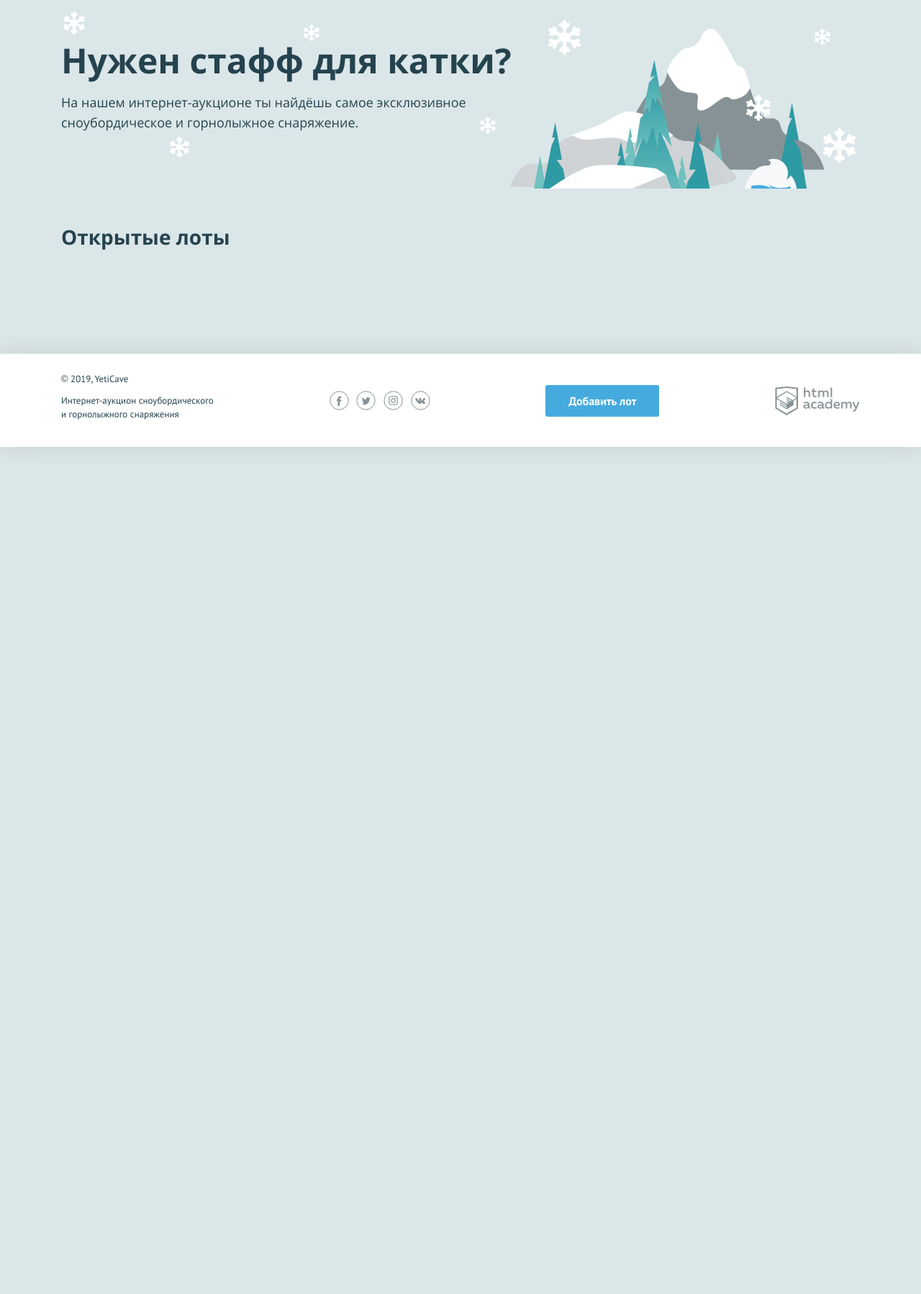
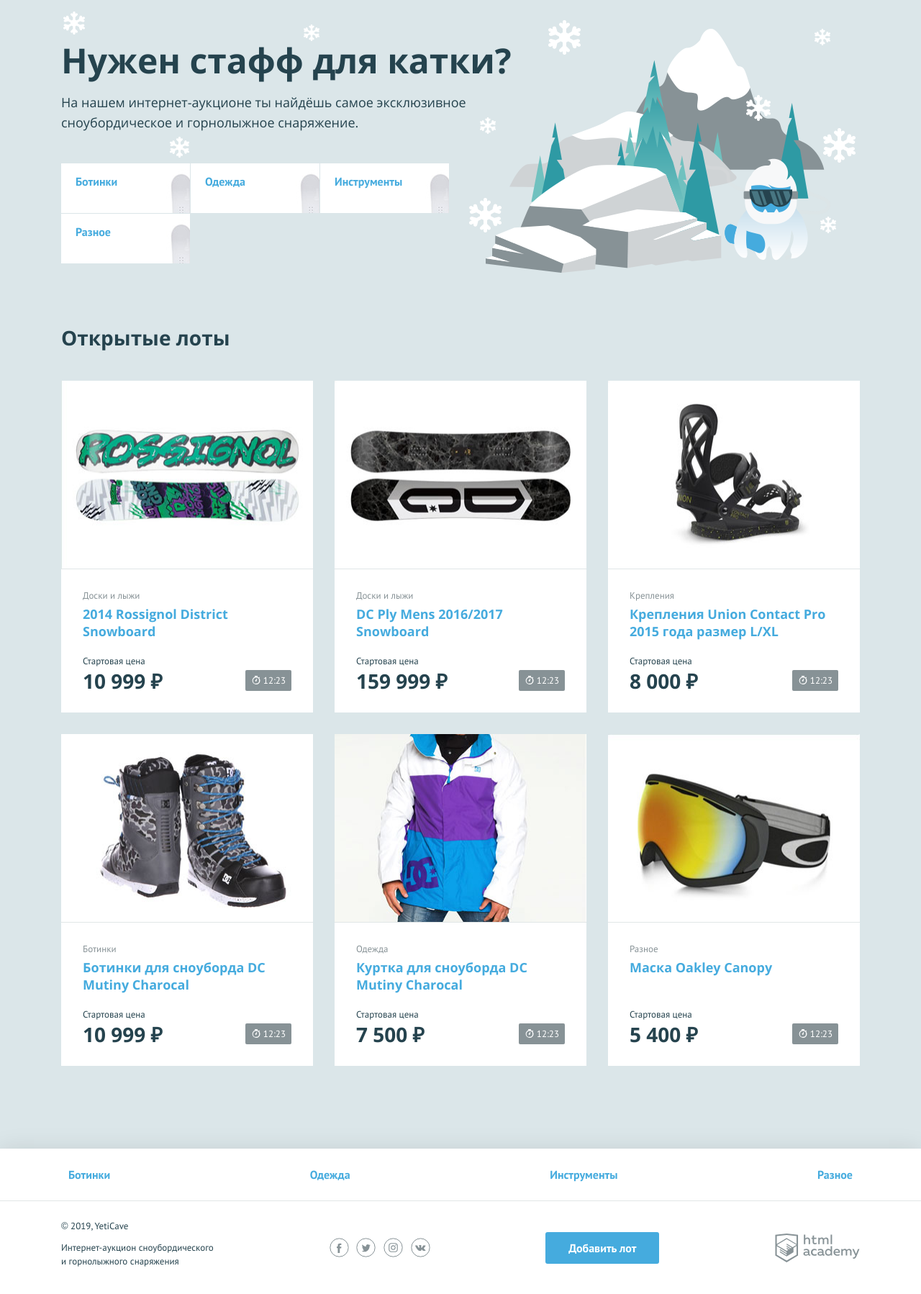
Before and after one commit to kingOfSauce/517275-yeticave-12, a PHP site: page / in a window 1280 px wide. Shown: the part 107-1905 px from the top of the page at 72% size. Before the commit the page ends 728 px from the top, so only its background shows below. Run offline with PHP 8.4, Linux system fonts and the light colour scheme; data that the repository does not hold is empty.

Commit message:
Внес правки в файлы php и добавил защиту от XSS

```diff
--- a/index.php
+++ b/index.php
@@ -1,5 +1,15 @@
 <?php
     require ('helpers.php');
+    function format_price ($num) {
+        $num = ceil($num);
+        if ($num < 1000) {
+            $num = $num . " ₽";
+            return $num;
+        }
+        $num = number_format($num, 0, ',', ' ');
+        $num = $num . " ₽";
+        return $num;
+    }
     $categories = ["Ботинки", "Одежда", "Инструменты", "Разное"];
     $lots = [
         [
@@ -39,7 +49,7 @@
             'URL' => 'img/lot-6.jpg'
         ]
     ];
-    $content = include_template('main.php', ['$data' => ['$categories', '$lots']]);
-    $page = include_template('layout.php', ['main' => $content, 'title' => 'Главная']);
+    $content = include_template('main.php', ['categories' => $categories, 'lots' => $lots]);
+    $page = include_template('layout.php', ['main' => $content, 'title' => 'Главная', 'user_name' => 'Дима', 'categories' => $categories]);
     echo $page;
 ?>
--- a/templates/layout.php
+++ b/templates/layout.php
@@ -1,18 +1,7 @@
 <?php
 $is_auth = rand(0, 1);
 
-function format_price ($num) {
-    $num = ceil($num);
-    if ($num < 1000) {
-        $num = $num . " ₽";
-        return $num;
-    }
-    $num = number_format($num, 0, ',', ' ');
-    $num = $num . " ₽";
-    return $num;
-}
-
-$user_name = 'Дима'; // укажите здесь ваше имя
+$user_name; // укажите здесь ваше имя
 ?>
 <!DOCTYPE html>
 <html lang="ru">
--- a/templates/main.php
+++ b/templates/main.php
@@ -1,12 +1,11 @@
-
-    <section class="promo">
+     <section class="promo">
         <h2 class="promo__title">Нужен стафф для катки?</h2>
         <p class="promo__text">На нашем интернет-аукционе ты найдёшь самое эксклюзивное сноубордическое и горнолыжное снаряжение.</p>
         <ul class="promo__list">
         <?php
         foreach ($categories as $category): ?>
             <li class="promo__item promo__item--boards">
-                <a class="promo__link" href="pages/all-lots.html"><?= $category; ?></a>
+                <a class="promo__link" href="pages/all-lots.html"><?= htmlspecialchars($category); ?></a>
             </li>
         <?php endforeach; ?>
         </ul>
@@ -20,15 +19,15 @@
             <?php foreach ($lots as $lot): ?>
             <li class="lots__item lot">
                 <div class="lot__image">
-                    <img src="<?=$lot['URL']; ?>" width="350" height="260" alt="">
+                    <img src="<?=htmlspecialchars($lot['URL']); ?>" width="350" height="260" alt="">
                 </div>
                 <div class="lot__info">
-                    <span class="lot__category"><?=$lot['category']; ?></span>
-                    <h3 class="lot__title"><a class="text-link" href="pages/lot.html"><?=$lot['title']; ?></a></h3>
+                    <span class="lot__category"><?=htmlspecialchars($lot['category']); ?></span>
+                    <h3 class="lot__title"><a class="text-link" href="pages/lot.html"><?=htmlspecialchars($lot['title']); ?></a></h3>
                     <div class="lot__state">
                         <div class="lot__rate">
                             <span class="lot__amount">Стартовая цена</span>
-                            <span class="lot__cost"><?= format_price($lot['price']); ?></span>
+                            <span class="lot__cost"><?= htmlspecialchars(format_price($lot['price'])); ?></span>
                         </div>
                         <div class="lot__timer timer">
                             12:23
```
